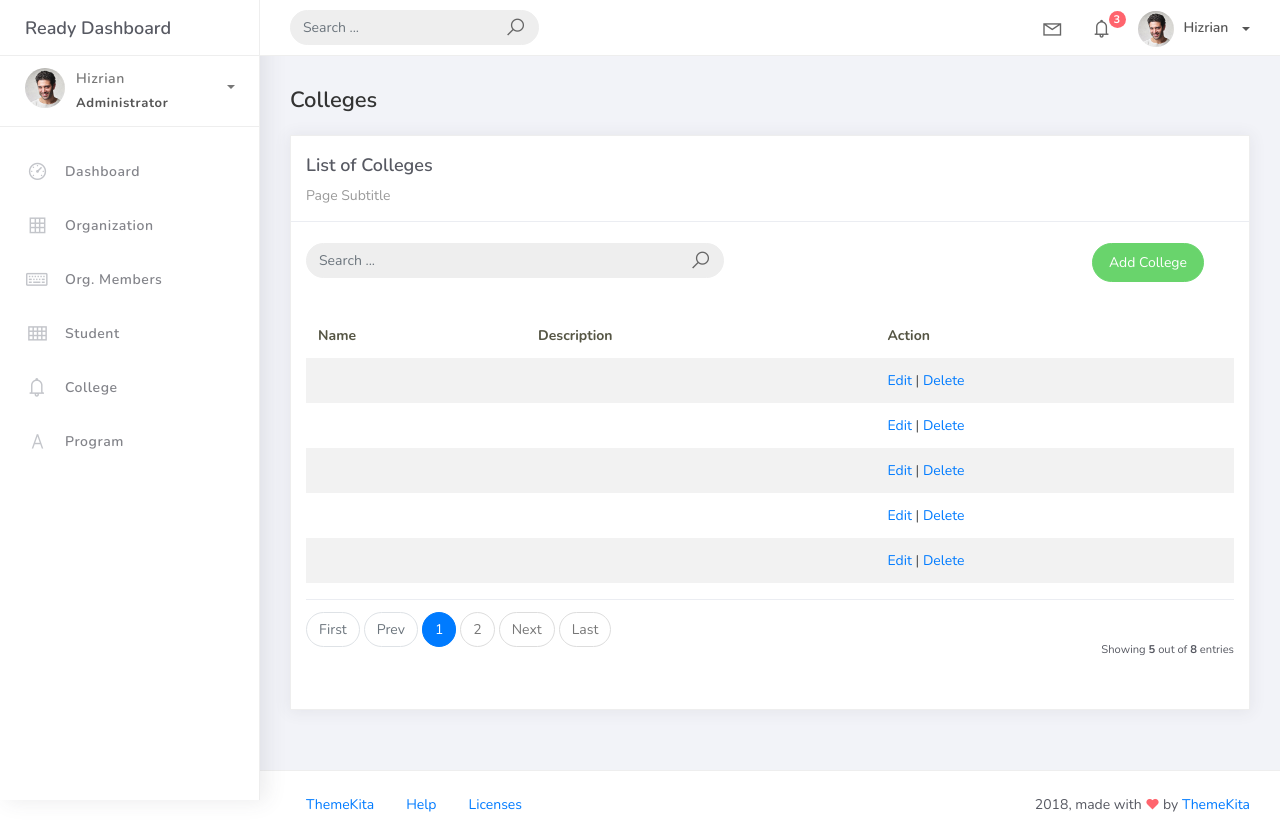
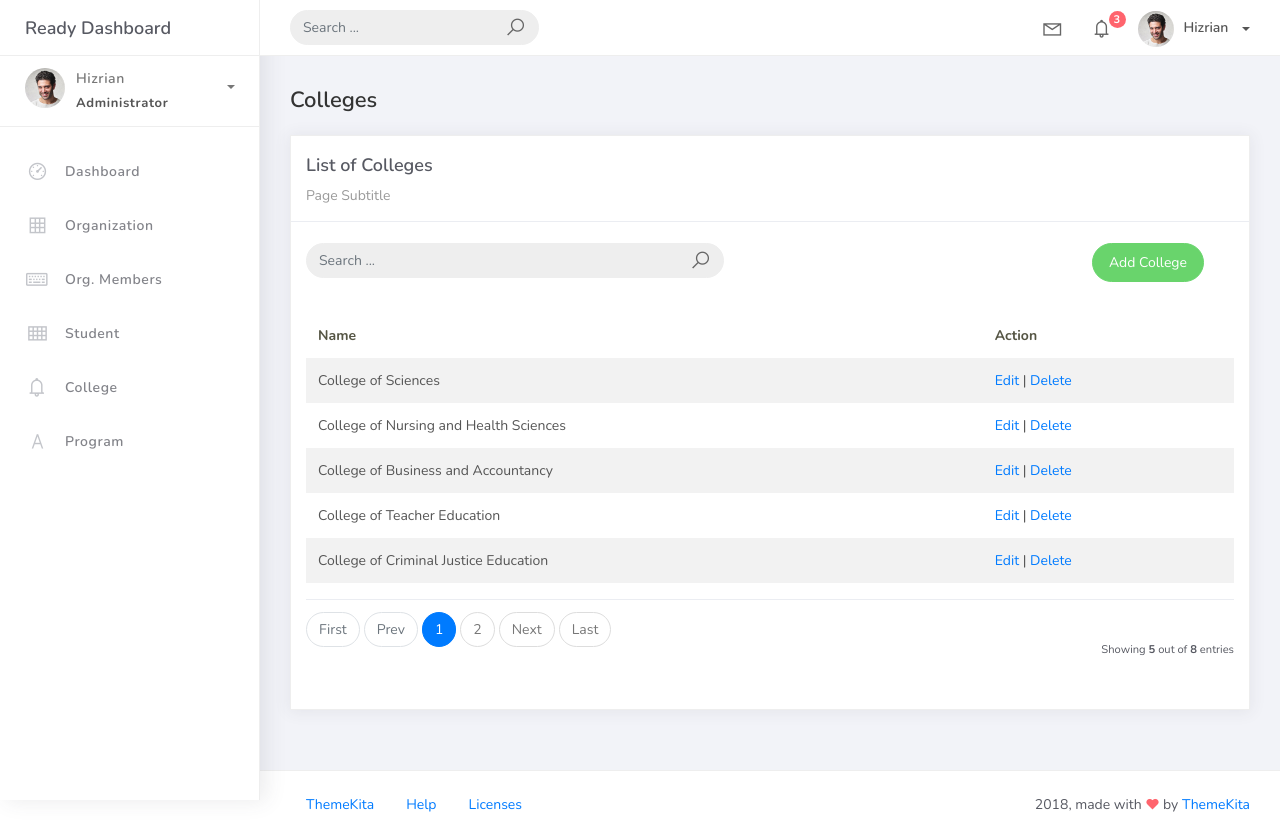
Before and after one commit to kleyacabatu/PSUSphere, a Django app: page /college_list in a window 1280 px wide. Run offline with Django 5.2, Linux system fonts and the light colour scheme; data comes from the database, SQL or seed files in the repository; some libraries are stand-ins or nearby versions.

Commit message:
college_list.html fixed

```diff
--- a/projectsite/templates/college_list.html
+++ b/projectsite/templates/college_list.html
@@ -44,7 +44,6 @@
                             <thead>
                                 <tr>
                                     <th scope="col">Name</th>
-                                    <th scope="col">Description</th>
                                     <th scope="col">Action</th>
                                 </tr>
                             </thead>
@@ -52,8 +51,7 @@
                             <tbody>
                                 {% for object in object_list %}
                                 <tr>
-                                    <td>{{ object.name }}</td>
-                                    <td>{{ object.description }}</td>
+                                    <td>{{ object.college_name }}</td>
 
                                     <td>
                                         <a href="{% url 'college-update' object.id %}">Edit</a> |
@@ -63,7 +61,7 @@
 
                                 {% empty %}
                                 <tr>
-                                    <td colspan="3" style="text-align: center">
+                                    <td colspan="2" style="text-align: center">
                                         <p class="text-sm font-weight-bold mb-0">No Records Found</p>
                                     </td>
                                 </tr>
```
